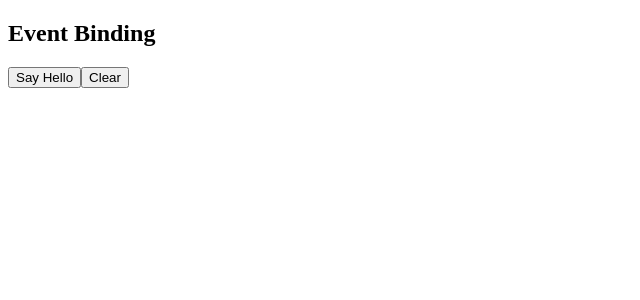
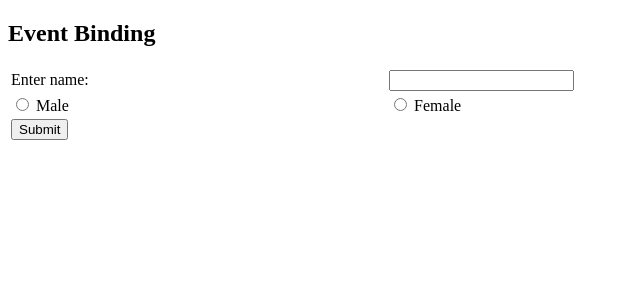
Before and after one commit to jackofalltradesprogrammer/Angular, an Angular app: page / in a window 1280 px wide. Shown: the top 300 px of the page, without its empty margins (0-640 px from the left). Built offline with nearby package versions, Linux system fonts and the light colour scheme.

Commit message:
completed event binding

```diff
--- a/src/app/app.component.html
+++ b/src/app/app.component.html
@@ -1,10 +1,19 @@
 <h2>Event Binding</h2>
 
-<button (click)="Msg ='Hello'">Say Hello</button>
-<button (click)="Msg =''">Clear</button>
-<br>
-
-{{Msg}}
+<table style="width:100%">
+    <tr>
+      <td> Enter name:</td>
+      <td> <input type=text [(ngModel)]='name'/> </td>
+    </tr>
+    <tr>
+      <td><input type=radio name="gender" value = "Mr" [(ngModel)] = 'gender'/> Male</td>
+      <td><input type=radio name="gender" value = "Miss" [(ngModel)] = 'gender'/> Female </td>
+    </tr>
+    <tr>
+    <td><button (click) ='findGender()'>Submit</button></td>
+    <td>{{msg}}</td>
+    </tr>
+</table>
 
 <!-- The content below is only a placeholder and can be replaced.
 <div style="text-align:center">
--- a/src/app/app.component.ts
+++ b/src/app/app.component.ts
@@ -6,14 +6,18 @@ import { Component } from '@angular/core';
   // styleUrls: ['./app.component.css']
 })
 export class AppComponent {
-  //title = 'Angular App';
-  // name:string='Kiran';
-  // city:string='Vizag';
-  msg:string = 'angular app';
-   wishes = function():string{
-     return "good moring folks!";
 
-   }
+  name:string;
+  gender:string;
+  msg:string;
+  findGender(){
+    if (this.name === undefined || this.name === '')
+      this.msg = "please enter a name";
+    else
+      this.msg = `Hello ${this.gender} ${this.name}`;
+  }
+
+
 }
 
 // import { Component } from '@angular/core';
```
